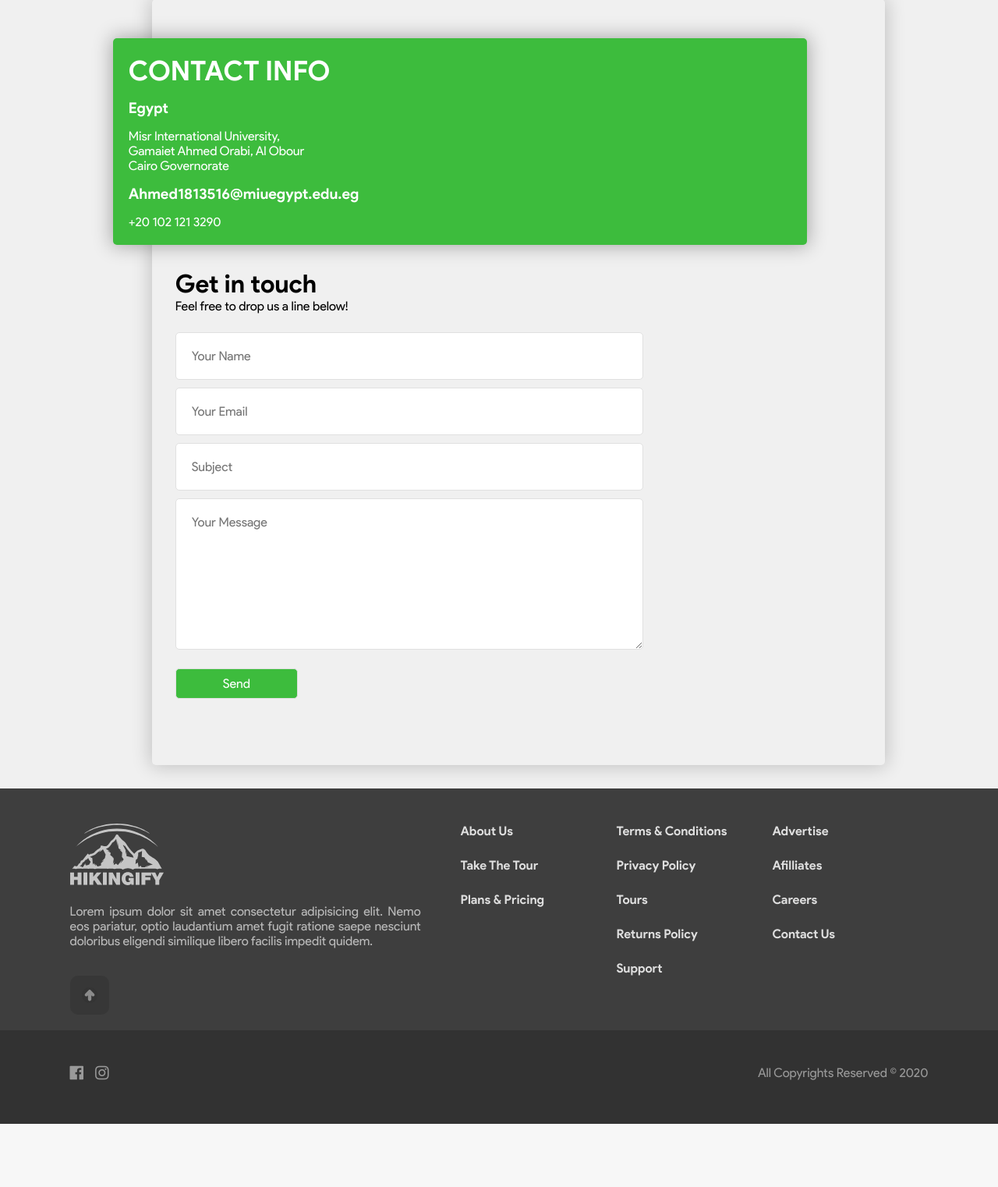
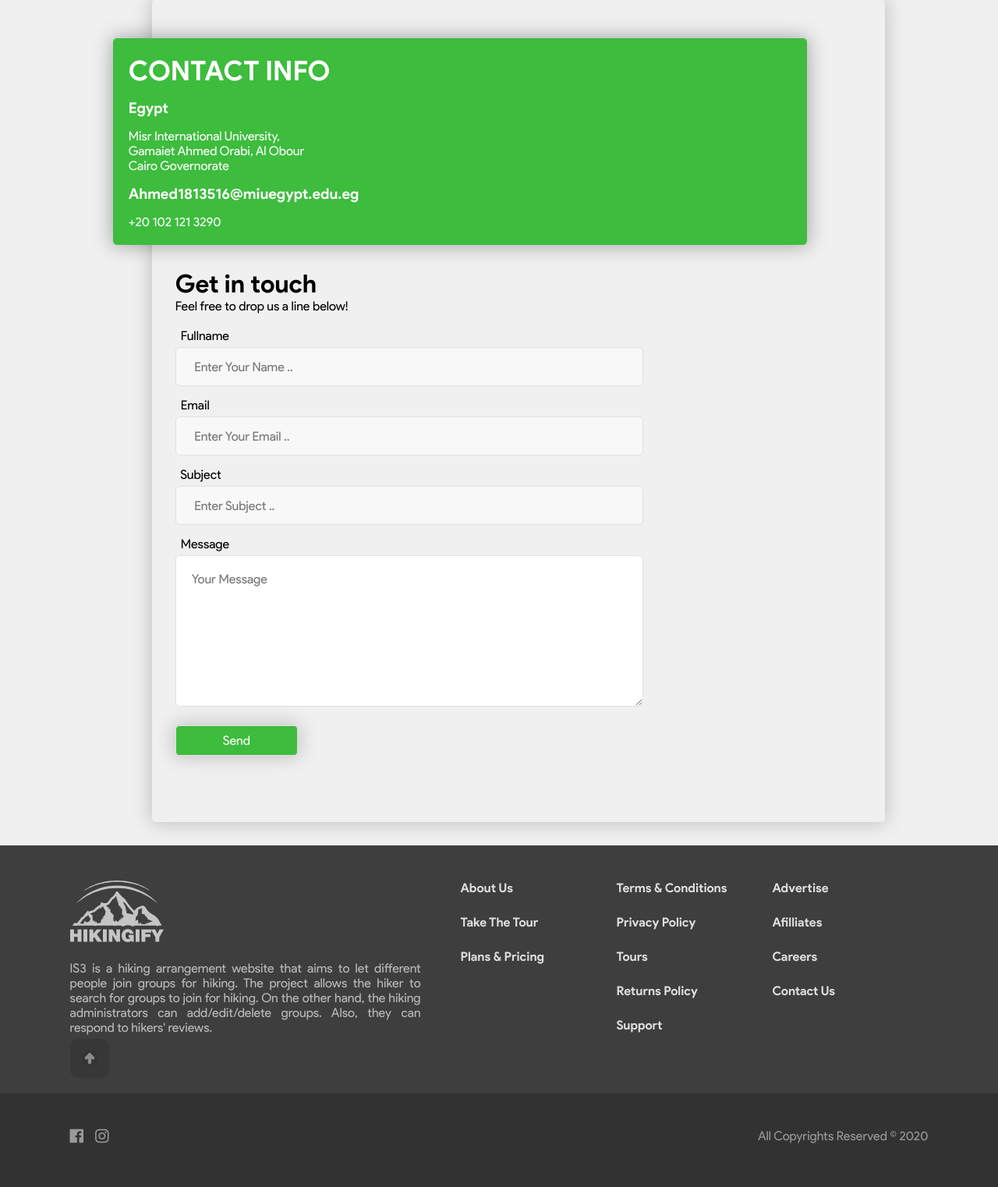
Before and after one commit to xBodda/lets-hike, a PHP site: page /zowjain/contact.php in a window 1280 px wide. Shown: the part 926-2448 px from the top of the page at 78% size. Before the commit the page ends 2367 px from the top, so only its background shows below. Run offline with PHP 8.4, Linux system fonts and the light colour scheme; some libraries are stand-ins or nearby versions.

Commit message:
Footer/Contact Updated
Added project description to footer

Contact.php updated

```diff
--- a/contact.php
+++ b/contact.php
@@ -44,11 +44,22 @@
                       <h1 class="highlight u-c">Get in touch</h1>
           <p>Feel free to drop us a line below!</p><br>
           <form method="post">
-            <input type="text" name="name"   placeholder="Your Name">
-            <input type="email" name="email" placeholder="Your Email">
-            <input type="text" name="subject"   placeholder="Subject">
+            <label for="name"> &nbsp Fullname
+
+                <input class="input" type="text" name="name" id="name" placeholder=" Enter Your Name .." required/>
+            </label>
+            <label for="name"> &nbsp Email
+
+                <input class="input" type="text" name="name" id="name" placeholder=" Enter Your Email .." required/>
+            </label>
+            <label for="name"> &nbsp Subject
+
+                <input class="input" type="text" name="name" id="name" placeholder=" Enter Subject .." required/>
+            </label>
+          <label for="name"> &nbsp Message <br>
             <textarea name="message" rows="8" cols="80" placeholder="Your Message"></textarea>
-            <input type="submit" class="xbutton" name="submit" value="Send">
+            </label>
+            <input type="submit" class="xbutton contact-box" name="submit" value="Send">
           </form>
         </div>
       </div>
--- a/includes/footer.php
+++ b/includes/footer.php
@@ -5,7 +5,7 @@
             <img src="layout/svg/logo-grey.svg">
           </a>
           <div class="content">
-              Lorem ipsum dolor sit amet consectetur adipisicing elit. Nemo eos pariatur, optio laudantium amet fugit ratione saepe nesciunt doloribus eligendi similique libero facilis impedit quidem.
+              IS3 is a hiking arrangement website that aims to let different people join groups for hiking. The project allows the hiker to search for groups to join for hiking. On the other hand, the hiking administrators can add/edit/delete groups. Also, they can respond to hikers' reviews.
           </div>
 
         </div>
```
